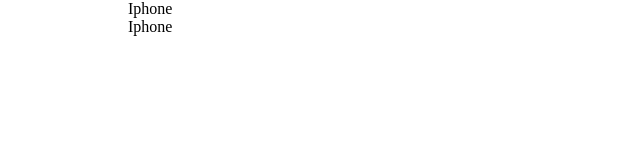
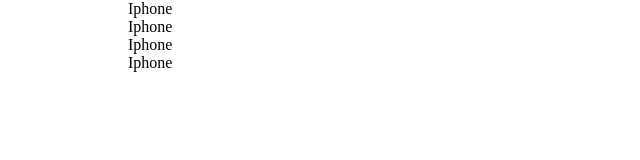
Before and after one commit to FabianoTSS/produto-e-estoque-gm, a React (Create React App) app: page / in a window 1280 px wide. Shown: the top 160 px of the page, without its empty margins (0-640 px from the left). Built offline with nearby package versions, Linux system fonts and the light colour scheme; data requests are answered from the project's data file.

Commit message:
removido codigo desnecessario

```diff
--- a/src/components/Products/ShowProducts/index.tsx
+++ b/src/components/Products/ShowProducts/index.tsx
@@ -24,13 +24,13 @@
 
   return (
     <Container>
-        <section>
+        <>
           { data.map( prod => (
             <div key={ prod.id }>
               { prod.name }
             </div>
           ))}
-        </section>
+        </>
     </Container>
   );
 }
--- a/src/pages/Home/index.tsx
+++ b/src/pages/Home/index.tsx
@@ -8,6 +8,7 @@
   return (
     <Container>
       <ShowProducts />
+      <ShowProducts />
     </Container>
   );
 }
```
